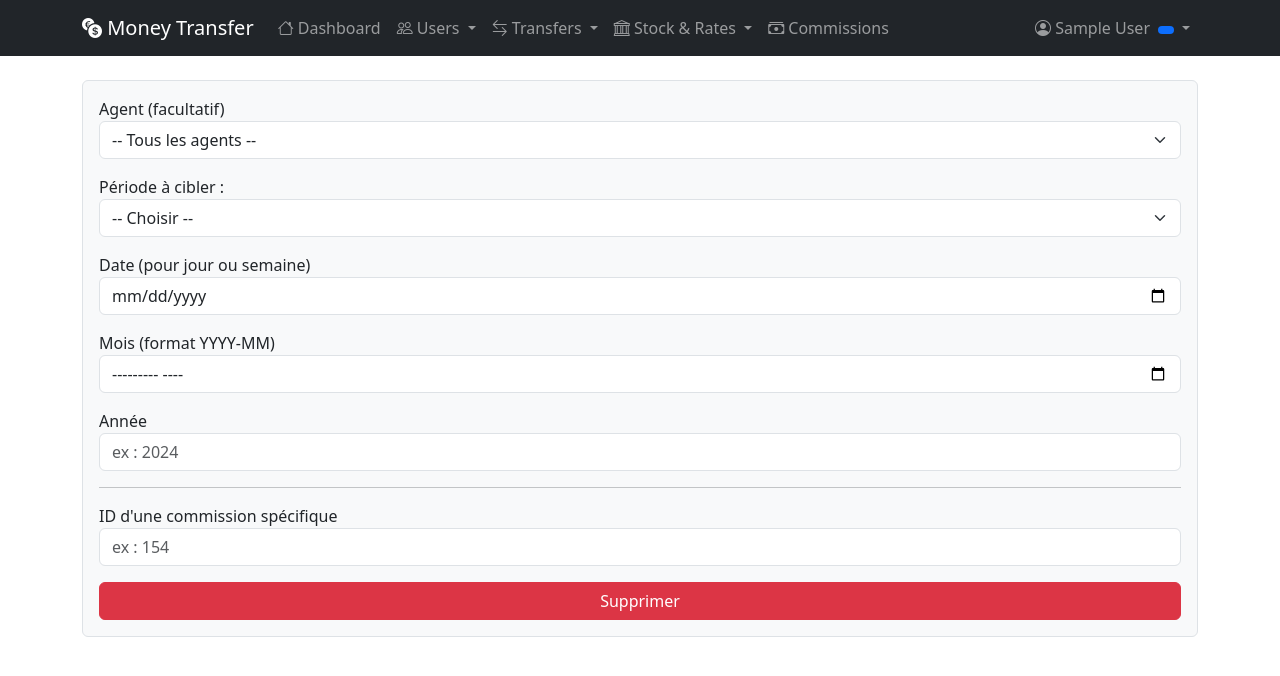
After one commit to thenightcoders/mta, a Django app: page /transfers/commissions/clear/ in a window 1280 px wide. The commit adds this page. Shown: the top 676 px of the page. Run offline with Django 5.2, Linux system fonts and the light colour scheme; the visitor is signed in with stand-in values (Sample User, id 1); data comes from the database, SQL or seed files in the repository.

Commit message:
handling commission deletion

```diff
--- /dev/null
+++ b/templates/transfers/commissions_clear_form.html
@@ -0,0 +1,58 @@
+{% extends 'base.html' %}
+{% block content %}
+
+<form method="post" class="border p-3 rounded bg-light">
+    {% csrf_token %}
+
+    <div class="mb-3">
+      <label>Agent (facultatif)</label>
+      <select name="agent" class="form-select">
+        <option value="">-- Tous les agents --</option>
+        {% for agent in agents %}
+          <option value="{{ agent.id }}">{{ agent.username }}</option>
+        {% endfor %}
+      </select>
+    </div>
+
+    <div class="mb-3">
+      <label>Période à cibler :</label>
+      <select name="mode" class="form-select" required>
+        <option value="">-- Choisir --</option>
+        <option value="day">Jour spécifique</option>
+        <option value="week">Semaine (via date)</option>
+        <option value="month">Mois</option>
+        <option value="year">Année</option>
+      </select>
+    </div>
+
+    <div class="mb-3">
+      <label>Date (pour jour ou semaine)</label>
+      <input type="date" name="date" class="form-control">
+    </div>
+
+    <div class="mb-3">
+      <label>Mois (format YYYY-MM)</label>
+      <input type="month" name="month" class="form-control">
+    </div>
+
+    <div class="mb-3">
+      <label>Année</label>
+      <input type="number" name="year" class="form-control" placeholder="ex : 2024">
+    </div>
+
+    <hr>
+
+    <div class="mb-3">
+      <label>ID d'une commission spécifique</label>
+      <input type="number" name="commission_id" class="form-control" placeholder="ex : 154">
+    </div>
+
+    <div class="d-grid">
+      <button type="submit" class="btn btn-danger"
+              onclick="return confirm('Confirmer la suppression ?')">
+        Supprimer
+      </button>
+    </div>
+  </form>
+
+  {% endblock %}
--- a/transfers/urls.py
+++ b/transfers/urls.py
@@ -19,5 +19,6 @@ urlpatterns = [
     # earnings
     path('commissions/overview/', views.commissions_overview, name='commissions_overview'),
     # path('commission/<int:commission_id>/detail/', views.commission_detail, name='commission_detail')
+    path('commissions/clear/', views.clear_commissions, name='clear_commissions'),
 
 ]
--- a/transfers/views.py
+++ b/transfers/views.py
@@ -7,9 +7,10 @@ from django.core.exceptions import ValidationError
 from django.utils import timezone
 from .models import Transfer, CommissionConfig, CommissionDistribution, TRANSFER_STATUS
 from .forms import TransferForm, TransferValidationForm, CommissionConfigForm
-from users.models import log_user_activity
+from users.models import log_user_activity, User
 from django.db.models.functions import TruncDay, TruncWeek, TruncMonth, TruncYear
 from django.db.models import Sum, F
+import datetime
 
 @login_required
 def transfer_list(request):
@@ -433,3 +434,58 @@ def commissions_overview(request):
 
 
     return render(request, 'transfers/commissions.html', context)
+
+@login_required
+def clear_commissions(request):
+
+    """Update commission config - managers and superusers only"""
+    if not (request.user.is_manager() or request.user.is_superuser):
+        return JsonResponse({'error': 'Access denied'}, status=403)
+
+    agents = User.objects.filter()
+
+    if request.method == 'POST':
+        mode = request.POST.get('mode')
+        agent_id = request.POST.get('agent')
+        date_str = request.POST.get('date')  # pour jour/semaine
+        month_str = request.POST.get('month')  # pour mois
+        year_str = request.POST.get('year')  # pour année
+        commission_id = request.POST.get('commission_id')
+
+        qs = CommissionDistribution.objects.all()
+
+        # Filtrer par agent
+        if agent_id:
+            qs = qs.filter(agent__id=agent_id)
+
+        # Supprimer par ID
+        if commission_id:
+            qs = qs.filter(id=commission_id)
+            count = qs.count()
+            qs.delete()
+            messages.success(request, f"{count} commission(s) supprimée(s) par ID.")
+            return redirect('commissions_overview')
+
+        # Supprimer selon le mode
+        if mode == 'day' and date_str:
+            date = datetime.datetime.strptime(date_str, '%Y-%m-%d').date()
+            qs = qs.filter(created_at__date=date)
+
+        elif mode == 'week' and date_str:
+            date = datetime.datetime.strptime(date_str, '%Y-%m-%d')
+            year, week, _ = date.isocalendar()
+            qs = qs.filter(created_at__iso_year=year, created_at__week=week)
+
+        elif mode == 'month' and month_str:
+            year, month = map(int, month_str.split('-'))
+            qs = qs.filter(created_at__year=year, created_at__month=month)
+
+        elif mode == 'year' and year_str:
+            qs = qs.filter(created_at__year=int(year_str))
+
+        count = qs.count()
+        qs.delete()
+        messages.success(request, f"{count} commission(s) supprimée(s).")
+        return redirect('commissions_overview')
+
+    return render(request, 'transfers/commissions_clear_form.html', {'agents': agents})
```
Also changed, not shown: templates/transfers/commissions.html (+11 -0 lines).
